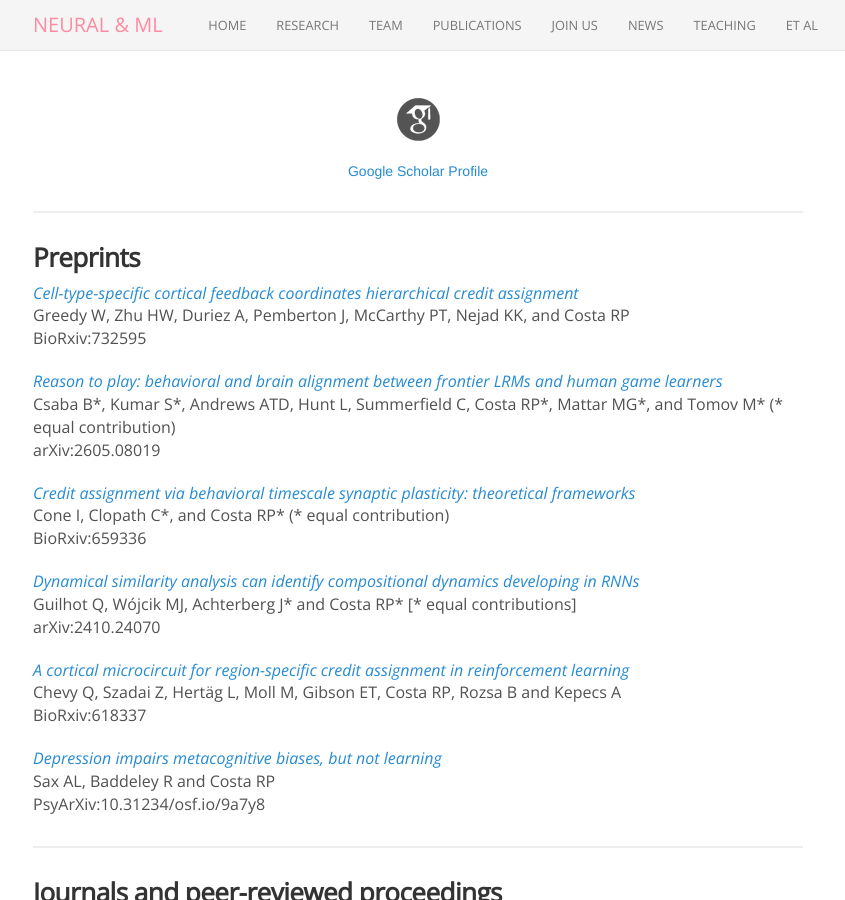
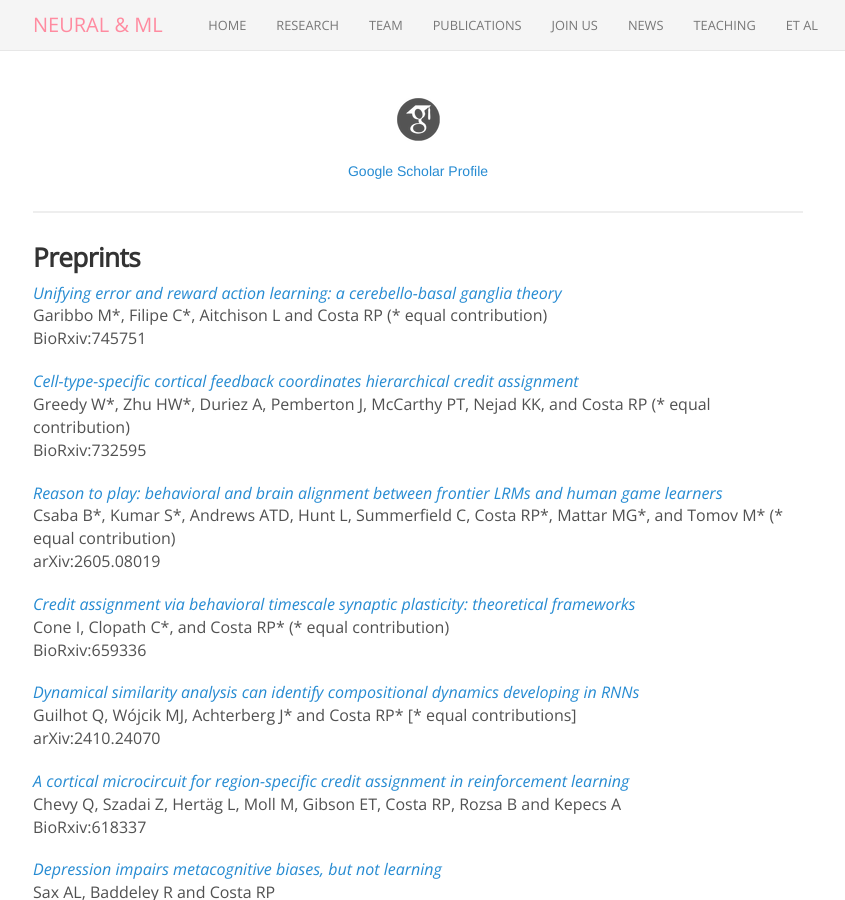
Before and after one commit to neuralml/neuralml.github.io, a Jekyll site: the page built from publications.md, in a window 1280 px wide and 900 px high. Shown: the whole window, without its empty margins (222-1067 px from the left). Built offline with Jekyll 4.4.1, drawn with Linux system fonts in a browser that asks for light colours; nearby versions of some CDN libraries.

Commit message:
Update publications.md

```diff
--- a/publications.md
+++ b/publications.md
@@ -16,8 +16,12 @@ permalink: /publications/
 
 ### Preprints
 
+[_Unifying error and reward action learning: a cerebello-basal ganglia theory_](https://doi.org/10.64898/2026.08.22.745751)<br>
+Garibbo M\*, Filipe C\*, Aitchison L and Costa RP (\* equal contribution)<br>
+BioRxiv:745751
+
 [_Cell-type-specific cortical feedback coordinates hierarchical credit assignment_](https://doi.org/10.64898/2026.06.16.732595)<br>
-Greedy W, Zhu HW, Duriez A, Pemberton J, McCarthy PT, Nejad KK, and Costa RP<br>
+Greedy W\*, Zhu HW\*, Duriez A, Pemberton J, McCarthy PT, Nejad KK, and Costa RP (\* equal contribution)<br>
 BioRxiv:732595
 
 [_Reason to play: behavioral and brain alignment between frontier LRMs and human game learners_](https://arxiv.org/abs/2605.08019)<br>
```
